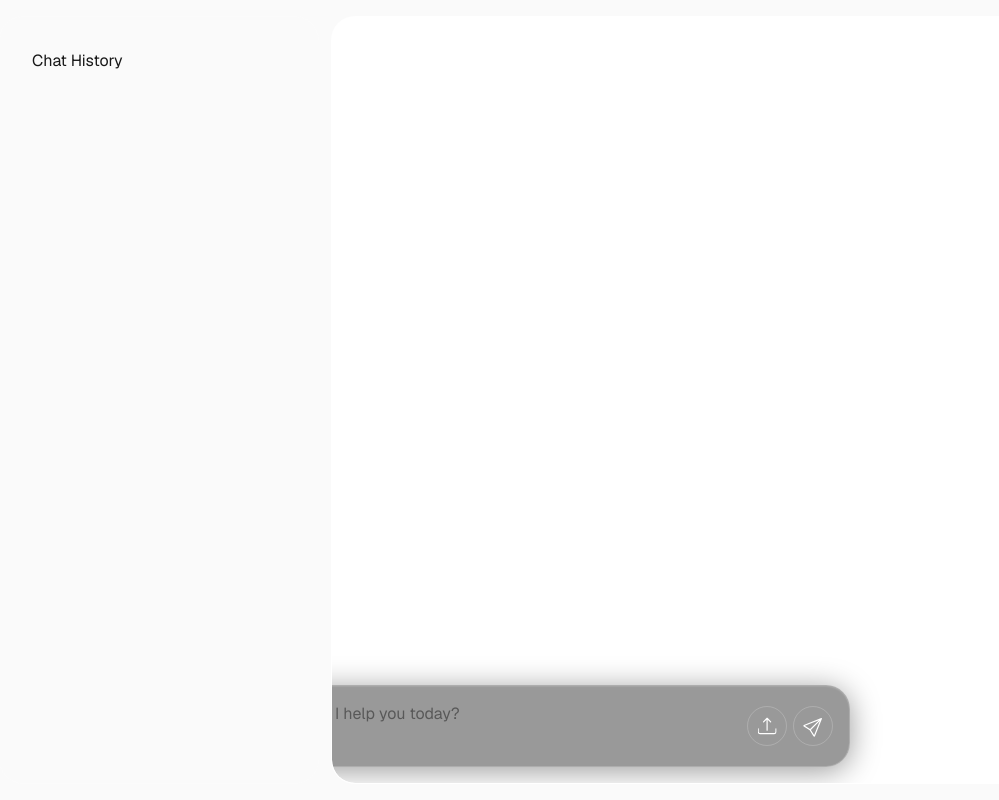
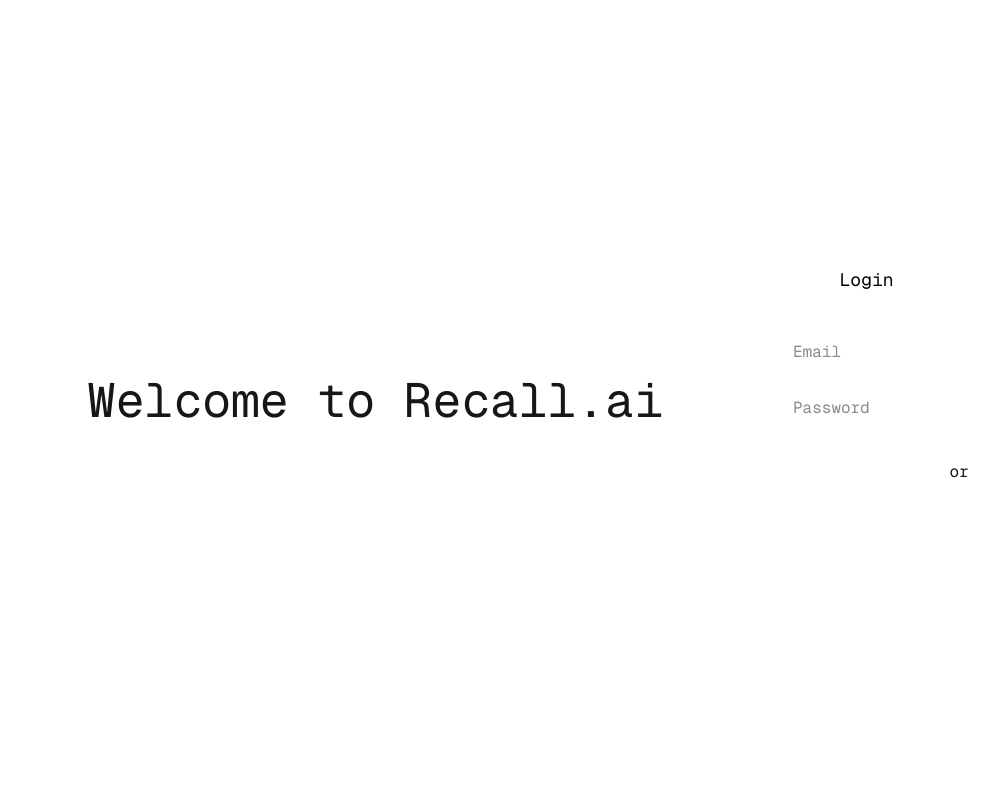
Before and after one commit to ArmaanAmoli/ai-document-qna-rag-app, a Next.js app: page / in a window 1280 px wide. Shown: the whole page, without its empty margins (17-1016 px from the left). Built offline with nearby package versions, Linux system fonts and the light colour scheme.

Commit message:
login/signup page frontend

```diff
--- a/package.json
+++ b/package.json
@@ -17,6 +17,7 @@
     "@paralleldrive/cuid2": "^3.3.0",
     "@prisma/adapter-pg": "^7.8.0",
     "@prisma/client": "^7.8.0",
+    "@react-oauth/google": "^0.13.5",
     "dotenv": "^17.4.2",
     "next": "16.2.6",
     "react": "19.2.4",
--- /dev/null
+++ b/src/app/chat/page.tsx
@@ -0,0 +1,41 @@
+"use client";
+import { MessageBox, MessageBoxBot } from "@/components/ChatMessageBox";
+import { Message } from "@/types/componentProps.types";
+import { Prompt } from "@/components/promptBox";
+import { JSX, useState } from "react";
+
+export default function Chat() {
+
+  const [messagesArray, setMessagesArray] = useState<Message[]>([])
+
+  const [prompt, setPrompt] = useState("");
+  const [file, setFile] = useState<File | null>(null);
+
+  return (
+    <div className="flex flex-row h-screen gap-3 items-center justify-center bg-zinc-50 font-sans justify-start dark:bg-black p-4 ">
+
+      <div className="flex flex-col flex-1 max-w-xs border border-white/15 h-full py-8 px-8 rounded-3xl min-w-[300px]">Chat History</div>
+
+      <main className="relative flex flex-1 w-full h-full flex-col items-center
+      justify-between py-4 px-24 bg-white dark:bg-black sm:items-start border
+      rounded-3xl border-white/15 min-w-[800px] overflow-y-scroll">
+
+        <div className="w-full flex flex-col gap-4">
+          {/* {<MessageBox message={"hi their"} />
+          <MessageBoxBot message={"This **will** be parsed as Markdown."} />} */
+            messagesArray.map((value, index) => {
+              return (
+                <div className="w-full flex flex-col gap-4" key={index}>
+                  {value.role === 'user' && <MessageBox message={value.content} key={index} />}
+                  {value.role === 'agent' && <MessageBoxBot message={value.content} key={index} />}
+                </div>)
+            })
+          }
+        </div>
+
+        <Prompt prompt={prompt} setPrompt={setPrompt} file={file} setFile={setFile} messagesArray={messagesArray} setMessagesArray={setMessagesArray} />
+
+      </main>
+    </div>
+  );
+}
--- a/src/app/page.tsx
+++ b/src/app/page.tsx
@@ -1,41 +1,56 @@
 "use client";
-import { MessageBox, MessageBoxBot } from "@/components/ChatMessageBox";
-import { Message } from "@/types/componentProps.types";
-import { Prompt } from "@/components/promptBox";
-import { JSX, useState } from "react";
 
-export default function Chat() {
+import { useState } from "react";
+import { GoogleOAuthProvider, GoogleLogin} from "@react-oauth/google";
 
-  const [messagesArray, setMessagesArray] = useState<Message[]>([])
+type EnterMode = 'login' | 'signup';
 
-  const [prompt, setPrompt] = useState("");
-  const [file, setFile] = useState<File | null>(null);
+export default function LandingPage() {
 
-  return (
-    <div className="flex flex-row h-screen gap-3 items-center justify-center bg-zinc-50 font-sans justify-start dark:bg-black p-4 ">
+    const [mode, setMode] = useState<EnterMode>('login');
+    return (
+        <>
+            <GoogleOAuthProvider clientId={process.env.NEXT_GOOGLE_CLIENT_ID!}>
+                <div className="h-screen w-screen overflow-hidden flex p-8 items-center justify-center gap-24 font-mono">
+                    <h1 className="text-5xl font-mono animate-typewriter">Welcome to Recall.ai</h1>
+                    <div className="flex flex-col border border-white/20 h-[460px] w-[400px] rounded-xl px-4 py-8 gap-4 justify-center">
 
-      <div className="flex flex-col flex-1 max-w-xs border border-white/15 h-full py-8 px-8 rounded-3xl min-w-[300px]">Chat History</div>
+                        <div className="flex h-[40px] w-full gap-1 overflow-hidden rounded-md">
+                            <button className={`flex flex-1 border border-white/20 justify-center items-center rounded-md
+                            ${mode === 'login' ? 'bg-white/90 text-black' : 'bg-white/20 text-white'} hover:bg-white hover:text-black transition-color ease-in-out duration-300
+                            text-lg`} onClick={() => { setMode('login') }}>Login</button>
 
-      <main className="relative flex flex-1 w-full h-full flex-col items-center
-      justify-between py-4 px-24 bg-white dark:bg-black sm:items-start border
-      rounded-3xl border-white/15 min-w-[800px] overflow-y-scroll">
+                            <button className={`flex flex-1 border border-white/20 justify-center items-center rounded-md
+                            ${mode === 'signup' ? 'bg-white/90 text-black' : 'bg-white/20 text-white'} hover:bg-white hover:text-black transition-color ease-in-out duration-300
+                            text-lg`} onClick={() => { setMode('signup') }}>Signup</button>
+                        </div>
 
-        <div className="w-full flex flex-col gap-4">
-          {/* {<MessageBox message={"hi their"} />
-          <MessageBoxBot message={"This **will** be parsed as Markdown."} />} */
-            messagesArray.map((value, index) => {
-              return (
-                <div className="w-full flex flex-col gap-4" key={index}>
-                  {value.role === 'user' && <MessageBox message={value.content} key={index} />}
-                  {value.role === 'agent' && <MessageBoxBot message={value.content} key={index} />}
-                </div>)
-            })
-          }
-        </div>
+                        {mode === 'login' && <div className="flex flex-col w-full py-4 gap-4">
+                            <input type="text" placeholder="Email"
+                                className="flex w-full rounded-xl border border-white/20 h-[40px] px-4 focus:outline-none resize-none"></input>
+                            <input type="password" placeholder="Password"
+                                className="flex w-full rounded-xl border border-white/20 h-[40px] px-4 focus:outline-none resize-none"></input>
+                        </div>}
 
-        <Prompt prompt={prompt} setPrompt={setPrompt} file={file} setFile={setFile} messagesArray={messagesArray} setMessagesArray={setMessagesArray} />
+                        {mode === 'signup' && <div className="flex flex-col w-full py-4 gap-4">
+                            <input type="text" placeholder="Email"
+                                className="flex w-full rounded-xl border border-white/20 h-[40px] px-4 focus:outline-none resize-none"></input>
+                            <input type="password" placeholder="Password"
+                                className="flex w-full rounded-xl border border-white/20 h-[40px] px-4 focus:outline-none resize-none"></input>
+                            <input type="password" placeholder="Confirm password"
+                                className="flex w-full rounded-xl border border-white/20 h-[40px] px-4 focus:outline-none resize-none"></input>
+                        </div>}
 
-      </main>
-    </div>
-  );
+                        <h1 className="w-full border-b border-white/20 flex justify-center">or</h1>
+
+                        <div>
+                            <GoogleLogin onSuccess={credentialResponse=>{console.log(credentialResponse)}} theme="filled_black"
+                                 shape="pill"></GoogleLogin>
+                        </div>
+
+                    </div>
+                </div>
+            </GoogleOAuthProvider>
+
+        </>)
 }
```
Also changed, not shown: 1 other file (tests, documents, lock files or other folders).
